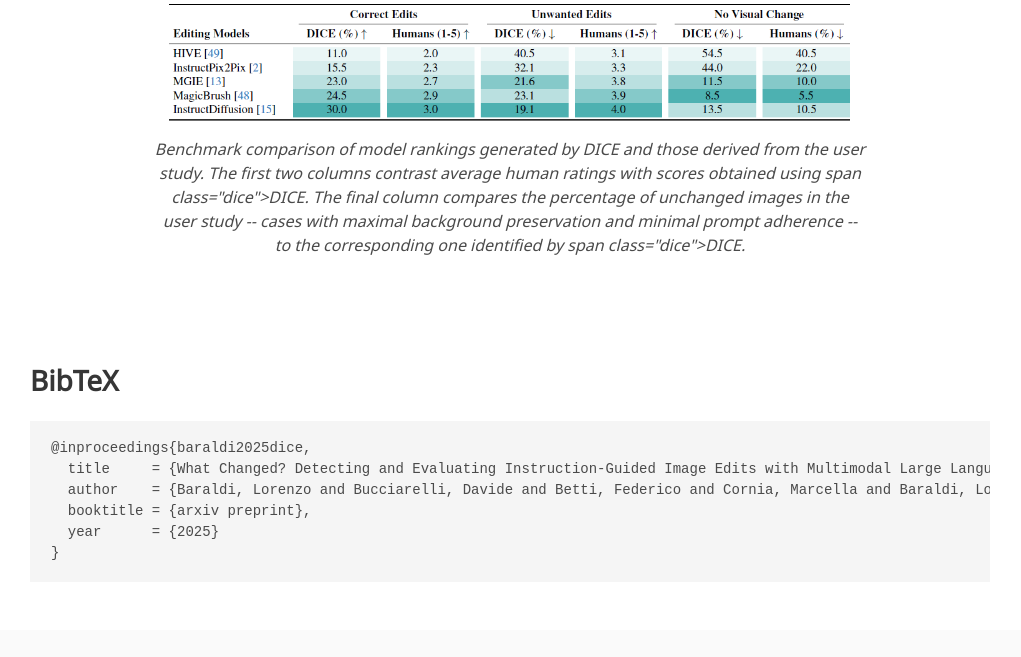
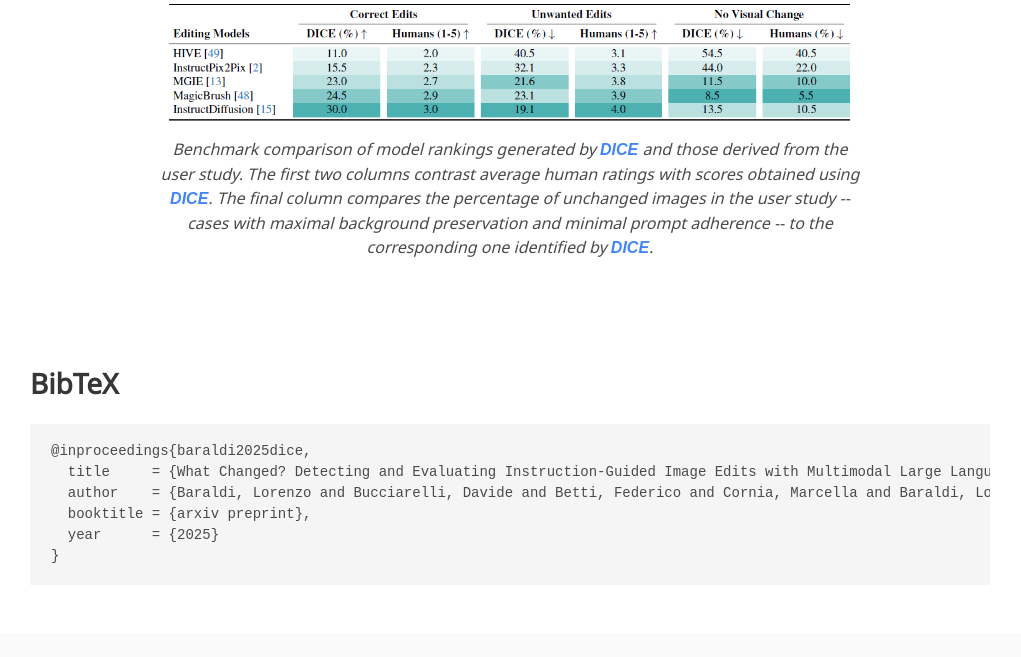
Before and after one commit to aimagelab/DICE, a plain HTML site: page index.html in a window 1280 px wide. Shown: the part 4540-5197 px from the top of the page, without its empty margins (130-1151 px from the left). Drawn offline with nearby package versions, Linux system fonts and the light colour scheme; some icons are missing; a web font is replaced by a local one.

Commit message:
Fixed caption

```diff
--- a/index.html
+++ b/index.html
@@ -547,13 +547,14 @@
               </figure>
               <figure class="image">
                 <img src="static/images/Table 3.png" alt="Table 3: Coherence Estimation Results" style="width: 100%;">
-                <figcaption class="has-text-centered mt-2">Benchmark comparison of model rankings generated by DICE and
+                <figcaption class="has-text-centered mt-2">Benchmark comparison of model rankings generated by <span
+                    class="dice">DICE</span> and
                   those derived from the user study. The first two columns
-                  contrast average human ratings with scores obtained using span class="dice">DICE</span>. The final
+                  contrast average human ratings with scores obtained using <span class="dice">DICE</span>. The final
                   column compares the percentage of unchanged
                   images in the user study -- cases with maximal background preservation and minimal prompt adherence --
                   to the
-                  corresponding one identified by span class="dice">DICE</span>.</figcaption>
+                  corresponding one identified by <span class="dice">DICE</span>.</figcaption>
               </figure>
             </div>
           </div>
```
